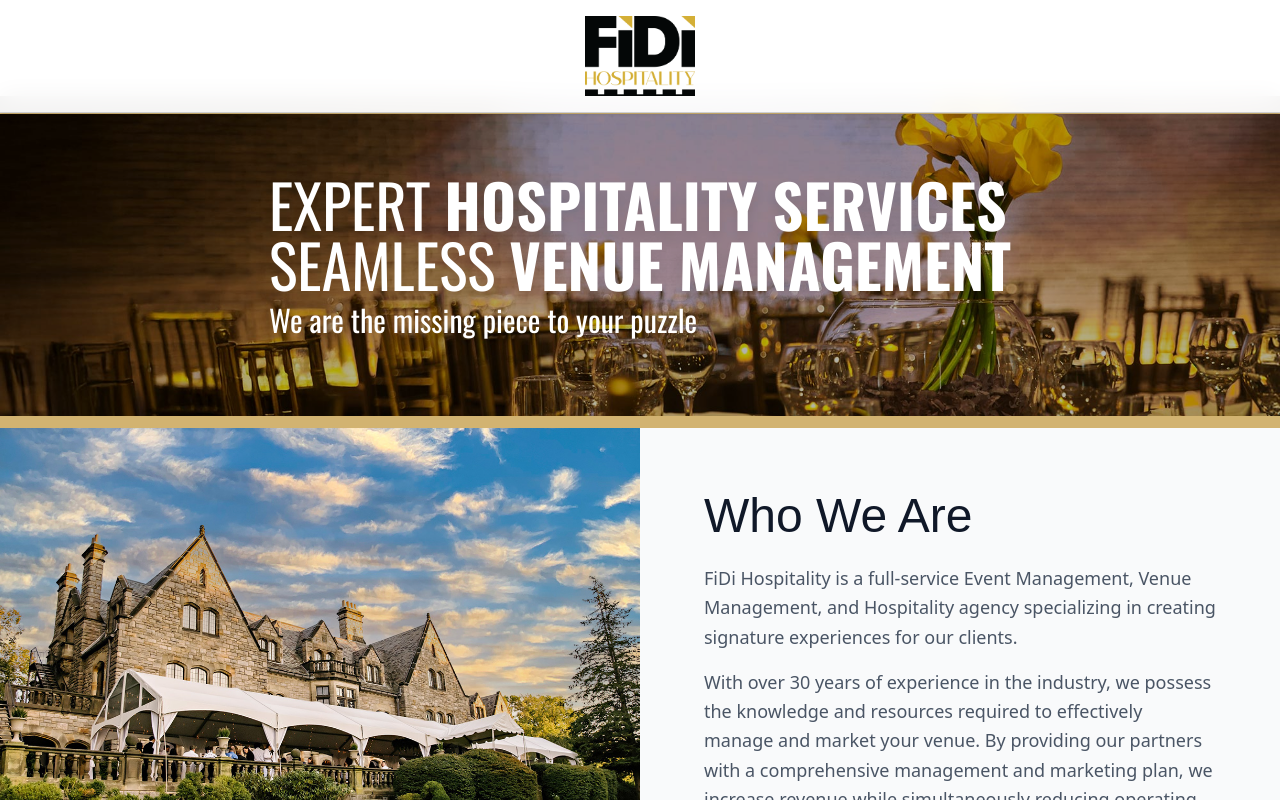
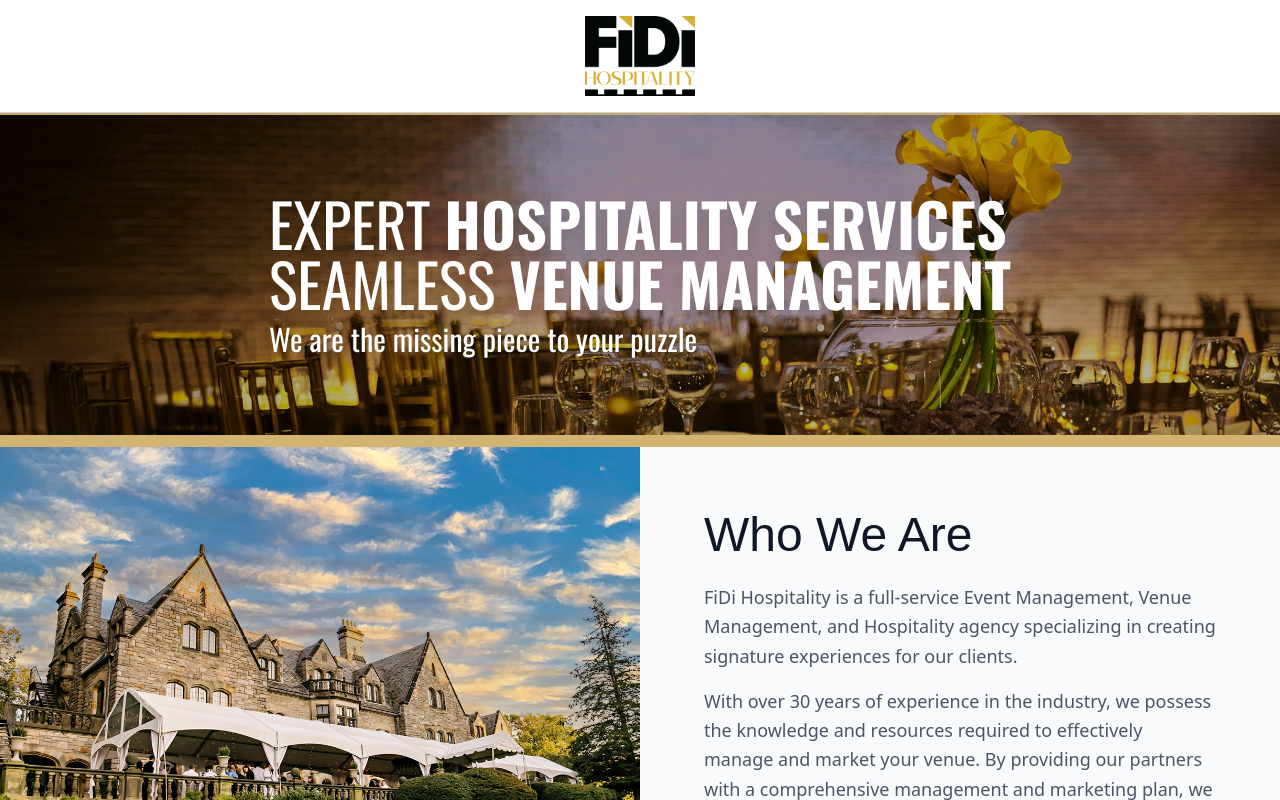
Before and after one commit to Orbin-Acanto/Email-Landing-Page, a React (Vite) app: page / in a window 1280 px wide. Shown: the top 800 px of the page. Built offline with nearby package versions, Linux system fonts and the light colour scheme; a web font is replaced by a local one.

Commit message:
Removed Sticky Top

```diff
--- a/src/components/Navbar.tsx
+++ b/src/components/Navbar.tsx
@@ -3,7 +3,7 @@
 const Navbar: React.FC = () => {
   return (
     <>
-      <nav className="fixed top-0 left-0 right-0 z-50 bg-white/95 border-b border-gray-800/20 backdrop-blur-md shadow-sm">
+      <nav className="bg-white/95 border-b border-gray-800/20 backdrop-blur-md shadow-sm">
         <div className="mx-auto max-w-7xl px-6 lg:px-8">
           <div className="flex h-28 items-center justify-center">
             <a
@@ -19,8 +19,7 @@
           </div>
         </div>
       </nav>
-
-      <div className="bg-primary fixed top-28 right-0 left-0 z-10 h-0.5"></div>
+      <div className="bg-primary h-0.5 w-full"></div>
     </>
   );
 };
--- a/src/components/ParallaxSection.tsx
+++ b/src/components/ParallaxSection.tsx
@@ -8,7 +8,6 @@
         h-[40vh]
         overflow-hidden
         parallax-bg
-        mt-24
       "
     >
       <img
```
